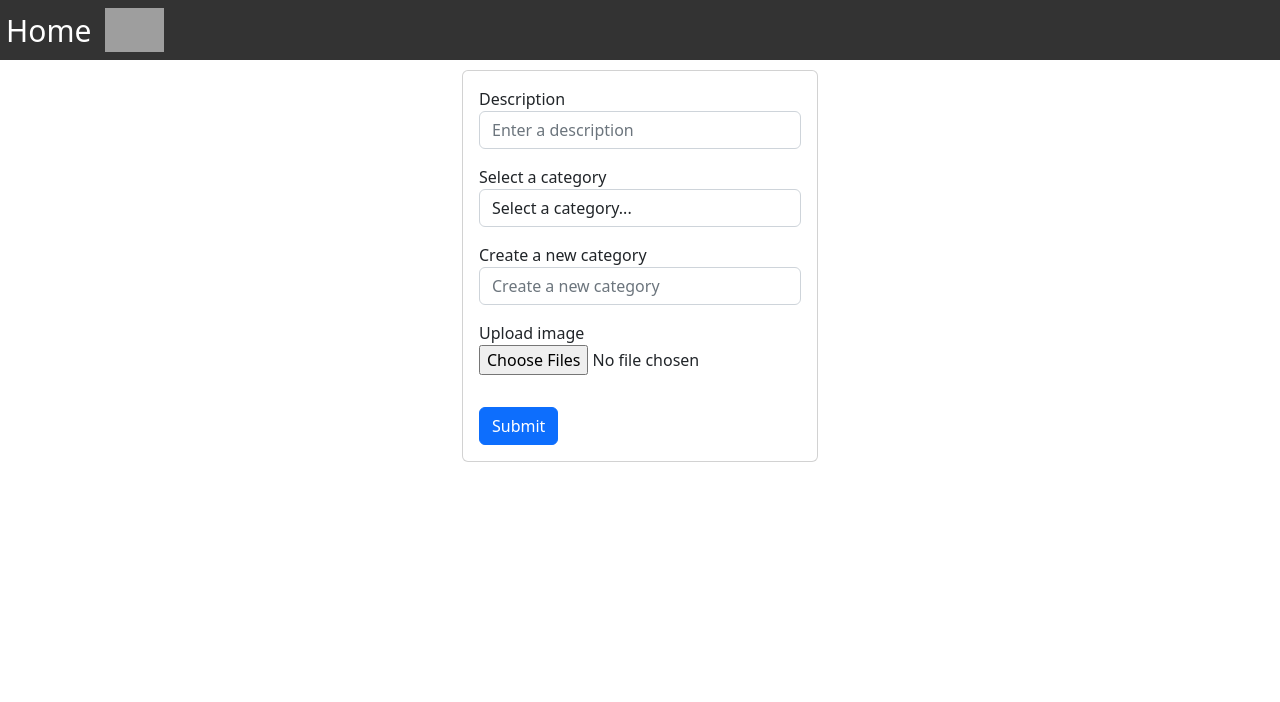
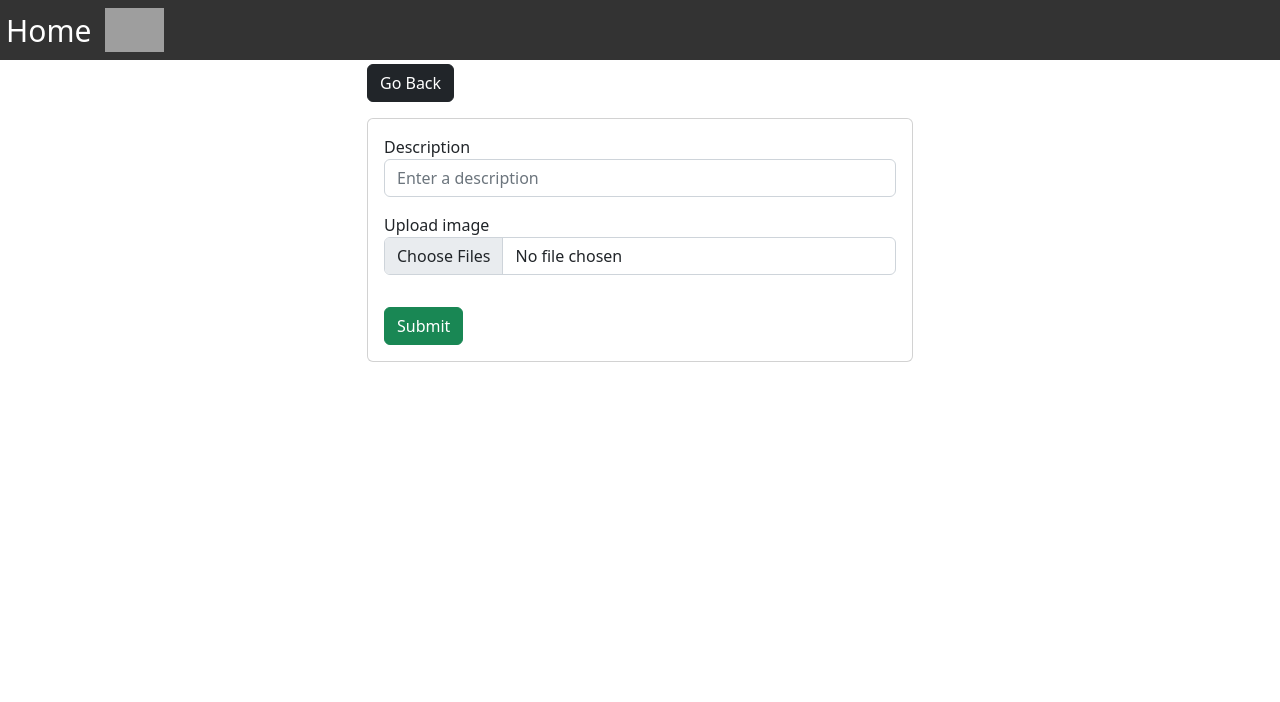
Before and after one commit to EeeBeeDee/re-unitfy_hackathon, a Django app: page /add/ in a window 1280 px wide. Shown: the top 702 px of the page. Run offline with Django 4.2, Linux system fonts and the light colour scheme; grey boxes are pictures that could not be loaded.

Commit message:
add upload image basic in add.html template

```diff
--- a/photos/templates/photos/add.html
+++ b/photos/templates/photos/add.html
@@ -2,48 +2,23 @@
 
 {% block content %}
 
-<div class="container">
-
+<div class="container pt-5">
     <div class="row justify-content-center">
-        <div class="col-md-4">
+        <div class="col-md-6">
             <a href="{% url 'gallery' %}" class="btn btn-dark my-3">Go Back</a>
             <div class="card">
-
-
                 <form method='POST' action="" enctype="multipart/form-data">
                     {% csrf_token %}
-
                     <div class="form-group m-3">
                         <label>Description</label>
                         <input required name="description" type="text" placeholder="Enter a description"
                             class="form-control">
                     </div>
-
-                    <div class="form-group m-3">
-                        <label>Select a category</label>
-                        <select name="category" class="form-control">
-                            <option value='none'>Select a category...</option>
-
-                            {% for category in categories %}
-                            <option value='{{category.id}}'>{{category.name}}</option>
-                            {% endfor %}
-                        </select>
-                    </div>
-
-
-                    <div class="form-group m-3">
-                        <label>Create a new category</label>
-                        <input name="category_new" type="text" placeholder="Create a new category"
-                            class="form-control">
-                    </div>
-
                     <div class="form-group m-3">
                         <label>Upload image</label>
-                        <input required name="images" type="file" multiple class="form-control-file">
+                        <input required name="images" type="file" multiple class="form-control">
                     </div>
-
-                    <button type='submit' class="btn btn-primary m-3">Submit</button>
-
+                    <button type='submit' class="btn btn-success m-3">Submit</button>
                 </form>
             </div>
         </div>
```
